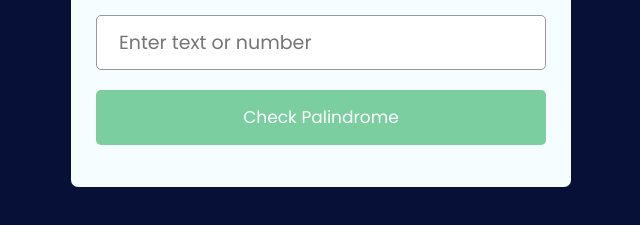
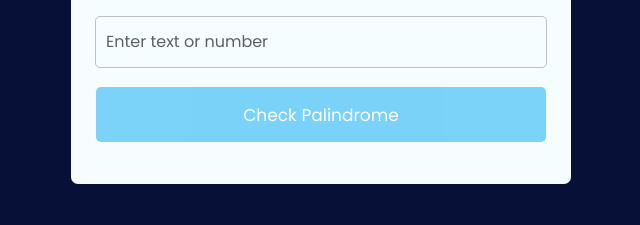
Before and after one commit to deepakduttaOfficial/Palindrome-, a plain HTML site: page index.html in a window 1280 px wide. Shown: the part 369-594 px from the top of the page, without its empty margins (319-959 px from the left). Drawn offline with Linux system fonts and the light colour scheme.

Commit message:
Change input style like a material ui style

```diff
--- a/index.html
+++ b/index.html
@@ -16,7 +16,10 @@
             <p class="sub-title">A palindrome is a word that reads the same forwards and backwards.</p>
         </header>
         <div class="inputes">
-            <input id="input" class="input" type="text" placeholder="Enter text or number">
+            <div class="input-group">
+                <input id="input" class="input" type="text" required>
+                <label for="name" class="input-lable">Enter text or number</label>
+            </div>
             <button onclick="checker()" id="btn" class="btn">Check Palindrome</button>
         </div>
         <p class="info-text"></p>
--- a/js/index.js
+++ b/js/index.js
@@ -5,7 +5,7 @@ const infoText = document.querySelector(".info-text");
 txtInput.addEventListener("input", () => {
   if (txtInput.value.length === 0) {
     btn.style.pointerEvents = "none";
-    btn.style.opacity = "0.7";
+    btn.style.opacity = "0.5";
   } else {
     btn.style.pointerEvents = "auto";
     btn.style.opacity = "1";
@@ -32,5 +32,6 @@ const checker = () => {
   const display = isPalindrome(txtInput.value);
   infoText.innerHTML = display;
   txtInput.value = "";
-  btn.style.opacity = "0.7";
+  btn.style.pointerEvents = "none";
+  btn.style.opacity = "0.5";
 };
--- a/style/style.css
+++ b/style/style.css
@@ -1,4 +1,5 @@
 @import url("https://fonts.googleapis.com/css2?family=Poppins:wght@300;400;500;600;700&display=swap");
+
 * {
   margin: 0;
   padding: 0;
@@ -33,23 +34,52 @@ body {
   margin: 20px 0 27px;
 }
 
+/* Input style like a material ui   */
+.input-group {
+  position: relative;
+  z-index: 1;
+}
+
 .input {
   width: 100%;
-  height: 55px;
-  outline: none;
-  font-size: 19px;
-  padding: 0 22px;
-  border-radius: 5px;
-  border: 1px solid #999;
+  height: 50px;
+  font-size: 18px;
+  padding: 5px 15px;
+  border: none;
+  border-radius: 4px;
+  color: #000000;
+  background-color: transparent;
+  outline: 1.5px solid rgb(0 0 0 / 23%);
 }
-.input:focus {
-  box-shadow: 0 3px 6px rgba(0, 0, 0, 0.15);
+
+.input-lable {
+  color: #5f5f66;
+  position: absolute;
+  top: 12px;
+  left: 10px;
+  transition: 0.2s;
+  font-size: 16px;
+  z-index: -1;
 }
+
+.input:is(:focus, :valid, :hover) {
+  outline: 2px solid #0288d1;
+}
+
+.input:is(:focus, :valid) + .input-lable {
+  z-index: 1;
+  color: #0288d1;
+  transform: translate(-13px, -26px) scale(0.8);
+  padding-inline: 5px;
+  background-color: #ffffff;
+}
+
+/* ///////////////////////////// */
 
 .btn {
   width: 100%;
   height: 55px;
-  opacity: 0.7;
+  opacity: 0.5;
   pointer-events: none;
   outline: none;
   border: none;
@@ -58,7 +88,12 @@ body {
   font-size: 17px;
   color: #ffffff;
   border-radius: 5px;
-  background-color: #48bb78;
+  background-color: #03a9f4;
+  transform: 0.3s;
+}
+
+.btn:hover {
+  background-color: #08a3e9;
 }
 
 .info-text {
```
